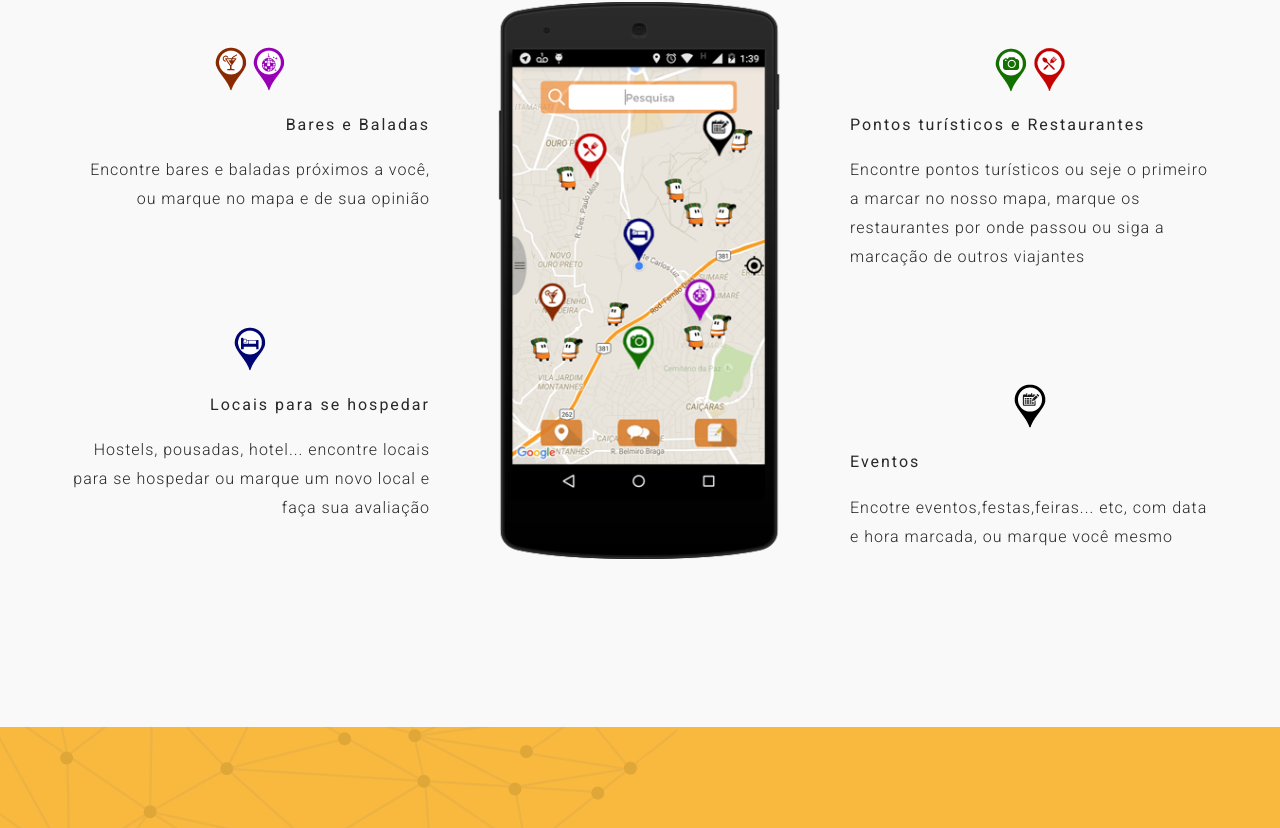
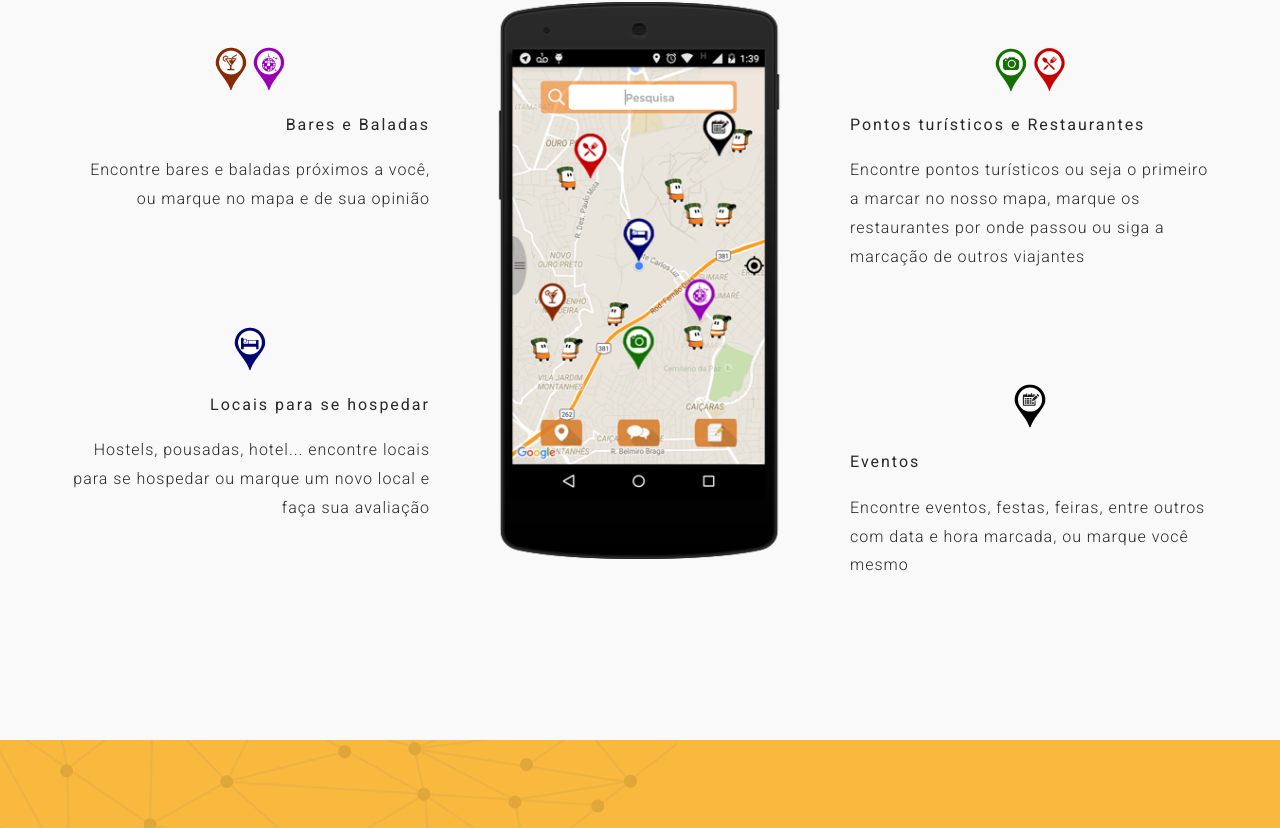
Before and after one commit to beestartt/appackerlp, a plain HTML site: page index.html in a window 1280 px wide. Shown: the part 2764-3592 px from the top of the page. Drawn offline with nearby package versions, Linux system fonts and the light colour scheme.

Commit message:
Ajustes de texto

```diff
--- a/index.html
+++ b/index.html
@@ -221,7 +221,7 @@
                             <img class="img-responsive" src="images/Icones Appacker/evento-icon.png" alt="overview" />
                             <h4 class="bold">Pontos tur&iacute;sticos e Restaurantes</h4>
                             <p>
-                                Encontre pontos tur&iacute;sticos ou seje o primeiro a marcar no nosso mapa, marque os restaurantes por onde passou ou siga a marca&ccedil;&atilde;o de outros viajantes
+                                Encontre pontos tur&iacute;sticos ou seja o primeiro a marcar no nosso mapa, marque os restaurantes por onde passou ou siga a marca&ccedil;&atilde;o de outros viajantes
                             </p>
                         </div><!-- text-left space40 end -->
 
@@ -229,7 +229,7 @@
                             <img class="img-responsive" src="images/Icones Appacker/comida-icon.png" alt="overview" />
                             <h4 class="bold">Eventos</h4>
                             <p>
-                                Encotre eventos,festas,feiras... etc, com data e hora marcada, ou marque voc&ecirc; mesmo
+                                Encontre eventos, festas, feiras, entre outros com data e hora marcada, ou marque voc&ecirc; mesmo
                             </p>
                         </div><!-- text-left end -->
                     </div><!-- col-md-4 rightFeatures end -->
@@ -299,7 +299,7 @@
                         <h2>Troque <span class="bold">mensagens em tempo real </span> com outros usuários  </h2>
 
                         <p class="space40">
-                            Atraves do nosso chat troque informações com outros viajantes, compartilhe suas experiências, pegue dicas, e faça novas amizades.
+                            Através do nosso chat troque informações com outros viajantes, compartilhe suas experiências, pegue dicas e faça novas amizades.
                         </p>
                         <p>
 
```
